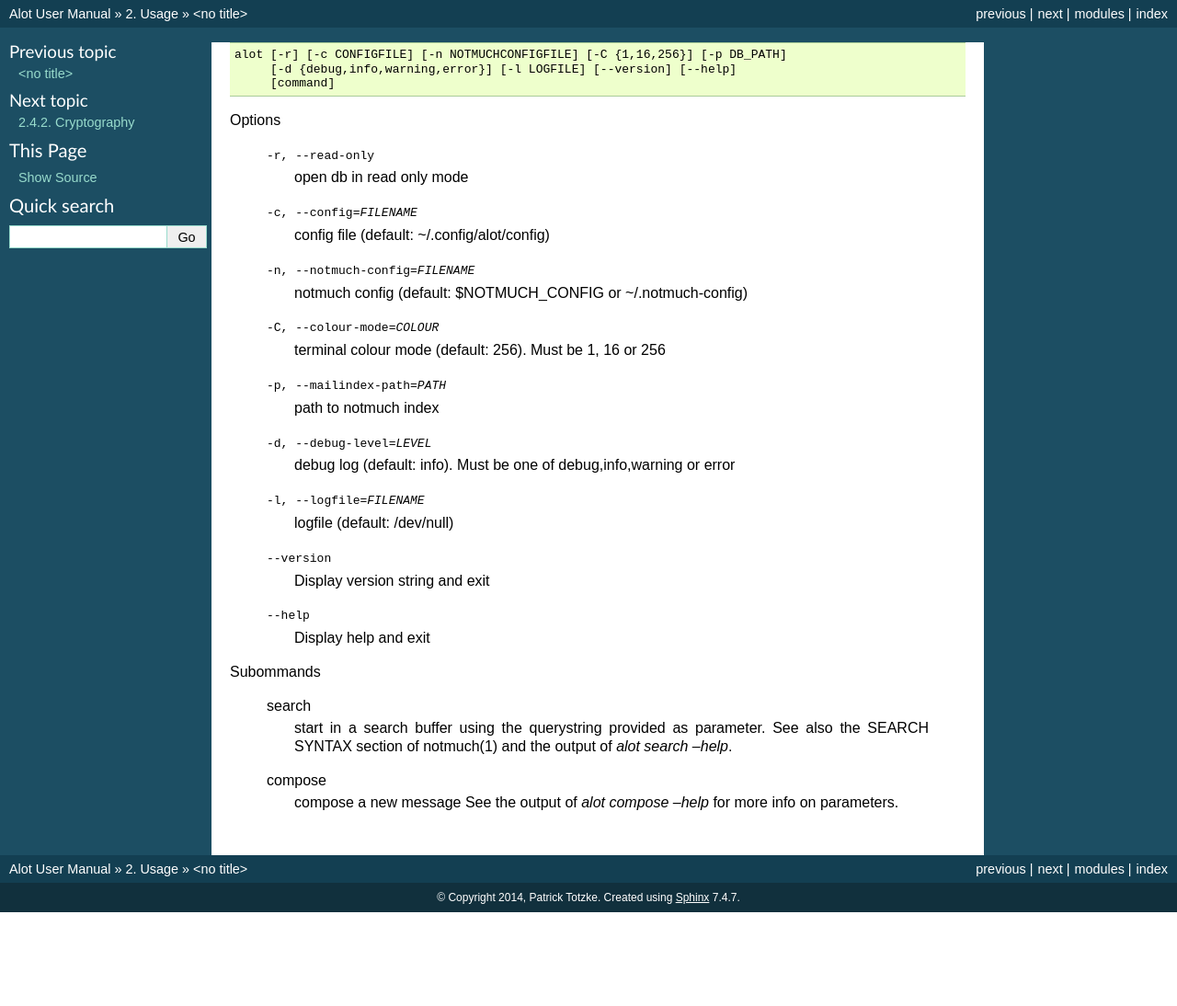
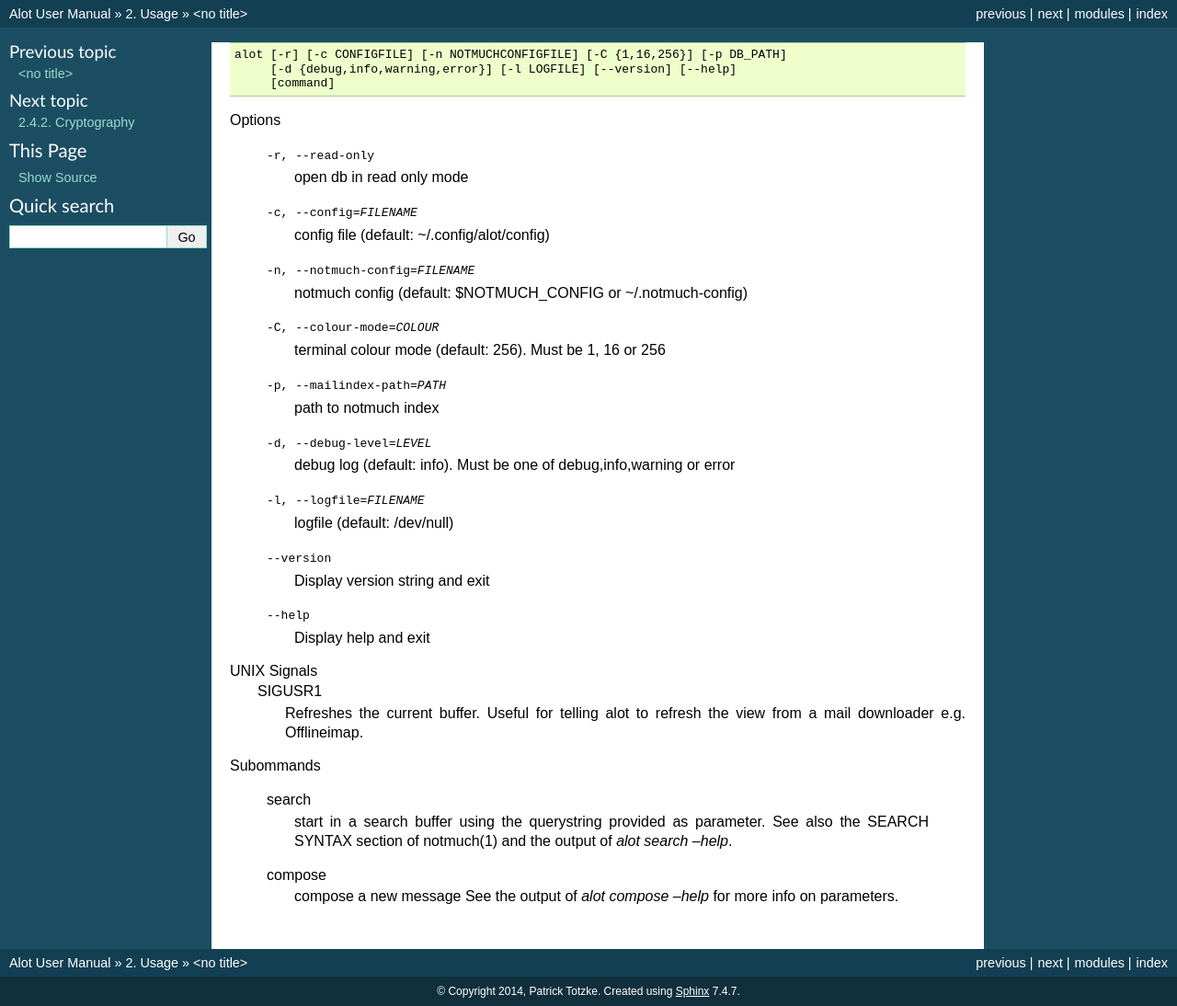
Before and after one commit to pazz/alot, a Sphinx documentation site: the page built from docs/source/usage/synopsis.rst, in a window 1280 px wide. Shown: the whole page at 92% size. Built offline with Sphinx 7.4.7, drawn with Linux system fonts in a browser that asks for light colours; before the commit the page ends 992 px from its top, so only the background shows below that.

Commit message:
Added UNIX Signals section to synopsis describing How the SIGUSR1 signal is handled

```diff
--- a/docs/source/usage/synopsis.rst
+++ b/docs/source/usage/synopsis.rst
@@ -16,6 +16,11 @@
     --version                      Display version string and exit
     --help                         Display  help and exit
 
+UNIX Signals
+    SIGUSR1
+        Refreshes the current buffer. Useful for telling alot to refresh the
+        view from a mail downloader e.g. Offlineimap.
+
 
 Subommands
 
```
